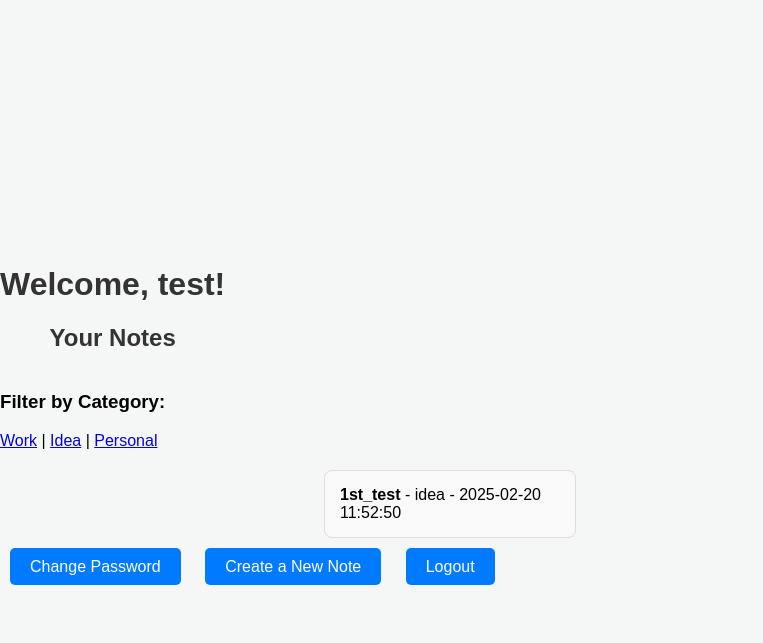
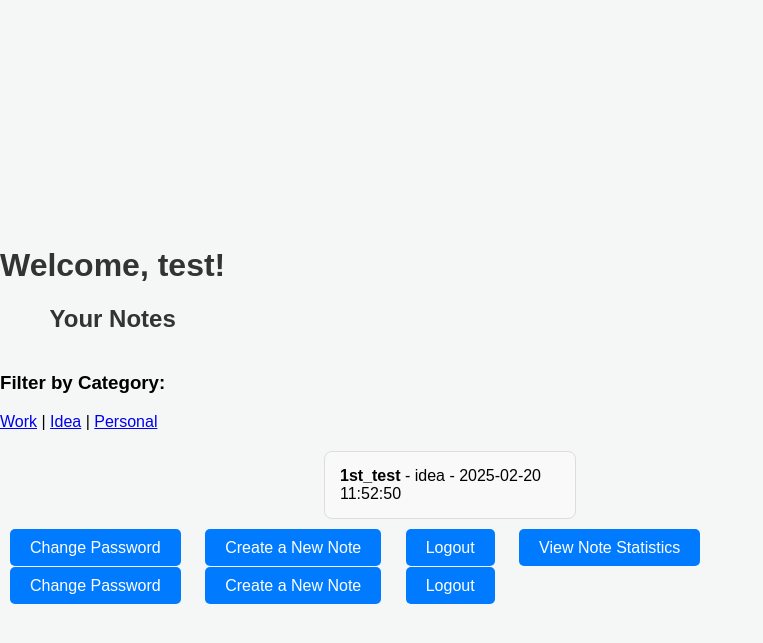
Before and after one commit to shironekoko/flask_test, a Flask app: page /my_notes in a window 1280 px wide. Shown: the top 643 px of the page, without its empty margins (0-763 px from the left). Run offline with Flask 3, Linux system fonts and the light colour scheme; a user stored in the database is signed in.

Commit message:
staticfrommynote

```diff
--- a/templates/my_notes.html
+++ b/templates/my_notes.html
@@ -138,6 +138,14 @@
         <a href="{{ url_for('profile') }}">Change Password</a>
         <a href="{{ url_for('create_note') }}">Create a New Note</a>
         <a href="{{ url_for('logout') }}">Logout</a>
+        <!-- เพิ่มลิงก์ไปยังหน้า Note Statistics -->
+        <a href="{{ url_for('statistics') }}">View Note Statistics</a>
+    </div>
+
+    <div class="action-links">
+        <a href="{{ url_for('profile') }}">Change Password</a>
+        <a href="{{ url_for('create_note') }}">Create a New Note</a>
+        <a href="{{ url_for('logout') }}">Logout</a>
     </div>
 </body>
 </html>
```
